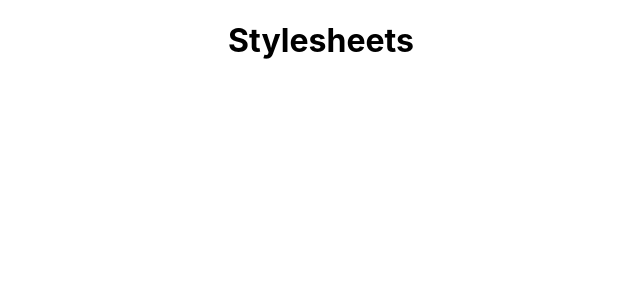
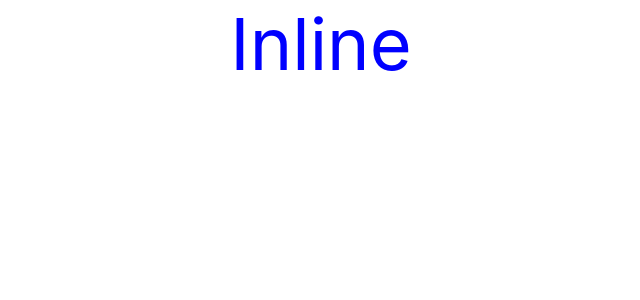
Before and after one commit to FelixOngati/hello-world-react, a React (Create React App) app: page / in a window 1280 px wide. Shown: the top 300 px of the page, without its empty margins (319-959 px from the left). Built offline with nearby package versions, Linux system fonts and the light colour scheme.

Commit message:
inline styling

```diff
--- a/src/App.js
+++ b/src/App.js
@@ -13,11 +13,13 @@
 import UserGreeting from './components/UserGreeting';
 import NameList from './components/NameList';
 import StyleSheets from "./components/StyleSheets";
+import Inline from "./components/Inline";
 
 function App() {
   return (
     <div className="App">
-        <StyleSheets primary={false}/>
+        <Inline/>
+        {/*<StyleSheets primary={false}/>*/}
       {/*<NameList/>*/}
       {/* <UserGreeting/> */}
         {/* <ParentComponent/> */}
--- /dev/null
+++ b/src/components/Inline.js
@@ -0,0 +1,15 @@
+import React from 'react'
+
+function Inline() {
+
+    const heading = {
+        fontSize: '72px',
+        color: 'blue'
+    }
+
+    return(
+        <div style={heading}>Inline</div>
+    )
+}
+
+export default Inline
```
